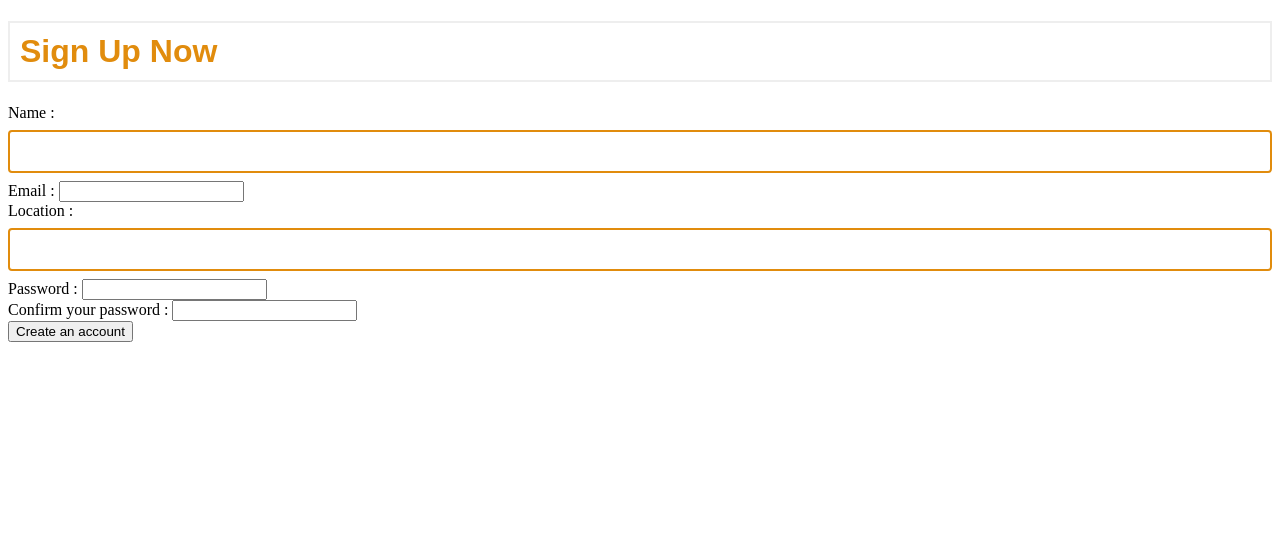
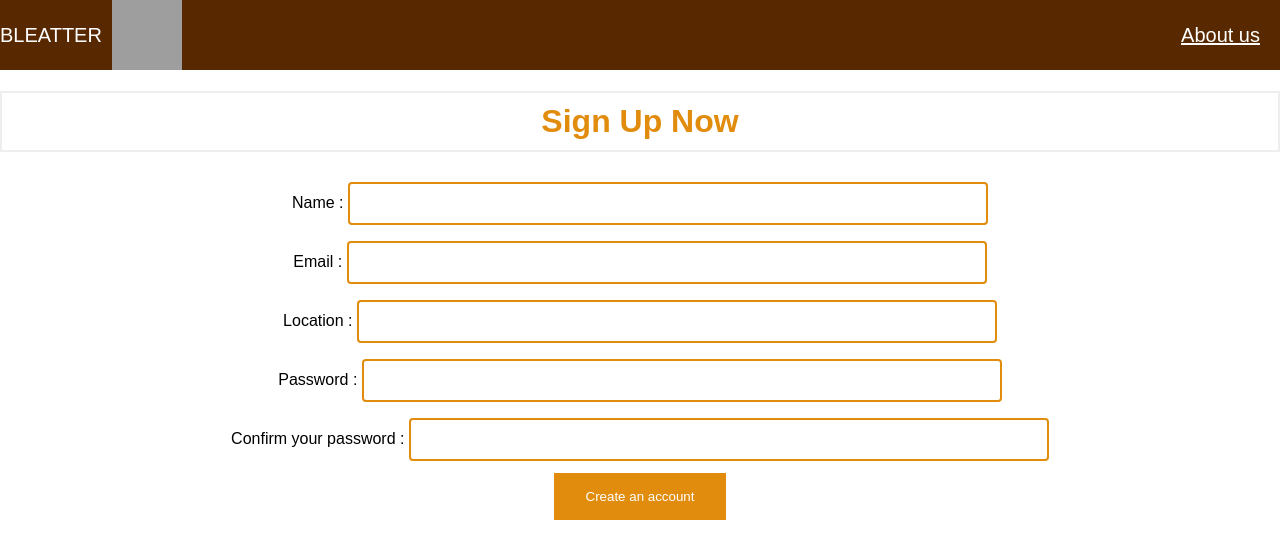
Before and after one commit to Matth-info/Twitter_M1_IDD_Calvet_Besnier, a Flask app: page /signup in a window 1280 px wide. Shown: the top 559 px of the page. Run offline with Flask 2, Linux system fonts and the light colour scheme; grey boxes are pictures that could not be loaded.

Commit message:
Update signup.html

```diff
--- a/templates/signup.html
+++ b/templates/signup.html
@@ -1,37 +1,58 @@
-<!DOCTYPE html>
-<html>
-    <meta charset="UTF-8">
-    <link rel="stylesheet" href="{{ url_for('static', filename= 'css/style.css') }}">
-<body>
-    <h1>
+{% extends 'base.html' %}
+
+
+{% block title %}<title>Sign in</title>{% endblock %}
+{% block style %}<style>
+    input[type=text],[type=email],[type=password] {
+        width: 50%;
+        padding: 12px 20px;
+        margin: 8px 0;
+        box-sizing: border-box;
+        border: 2px solid rgb(225, 140, 13);
+        border-radius: 4px;
+        background-color: rgb(255, 255, 255);
+        color: white;
+    }
+    button[type=submit] {
+    background-color: rgb(225, 140, 13);
+    border: none;
+    color: white;
+    padding: 16px 32px;
+    text-decoration: none;
+    margin: 4px 2px;
+    cursor: pointer;
+}
+</style>
+{% endblock %}
+{% block main %}
+<h1 style="text-align:center;">
     <b>Sign Up Now</b>
 </h1>
-    <form action="http://localhost:5000/signup" , method="post">
+
+{%include 'flash.html' %}
+
+<form action="http://localhost:5000/signup" method="post" style="text-align:center;">
     <div>
-            <label for="name"> Name : </label>
+        <label style="font-family: Arial, Helvetica, sans-serif;" for="name"> Name : </label>
         <input name="username" type="text" id="name" required>
     </div>
     <div>
-            <label for="email"> Email : </label>
+        <label style="font-family: Arial, Helvetica, sans-serif;" for="email"> Email : </label>
         <input name="email" type="email" id="email" required>
     </div>
     <div>
-            <label for="Location">Location : </label>
+        <label style="font-family: Arial, Helvetica, sans-serif;" for="Location">Location : </label>
         <input name="location" type="text" id="Location">
     </div>
     <div>
-            <label for="password"> Password : </label>
+        <label style="font-family: Arial, Helvetica, sans-serif;" for="password"> Password : </label>
         <input name="password" type="password" id="password" required>
     </div>
     <div>
-            <label for="password_c"> Confirm your password : </label>
+        <label style="font-family: Arial, Helvetica, sans-serif;" for="password_c"> Confirm your password : </label>
         <input name="password_c" type="password" id="password_c" required>
     </div>
-
-
-        <button type="Sign up">Create an account</button>
+    <button type="submit">Create an account</button>
 </form>
 
-</body>
-
-</html>
+{% endblock %}
```
Lines whose indentation alone changed are shown as unchanged.
